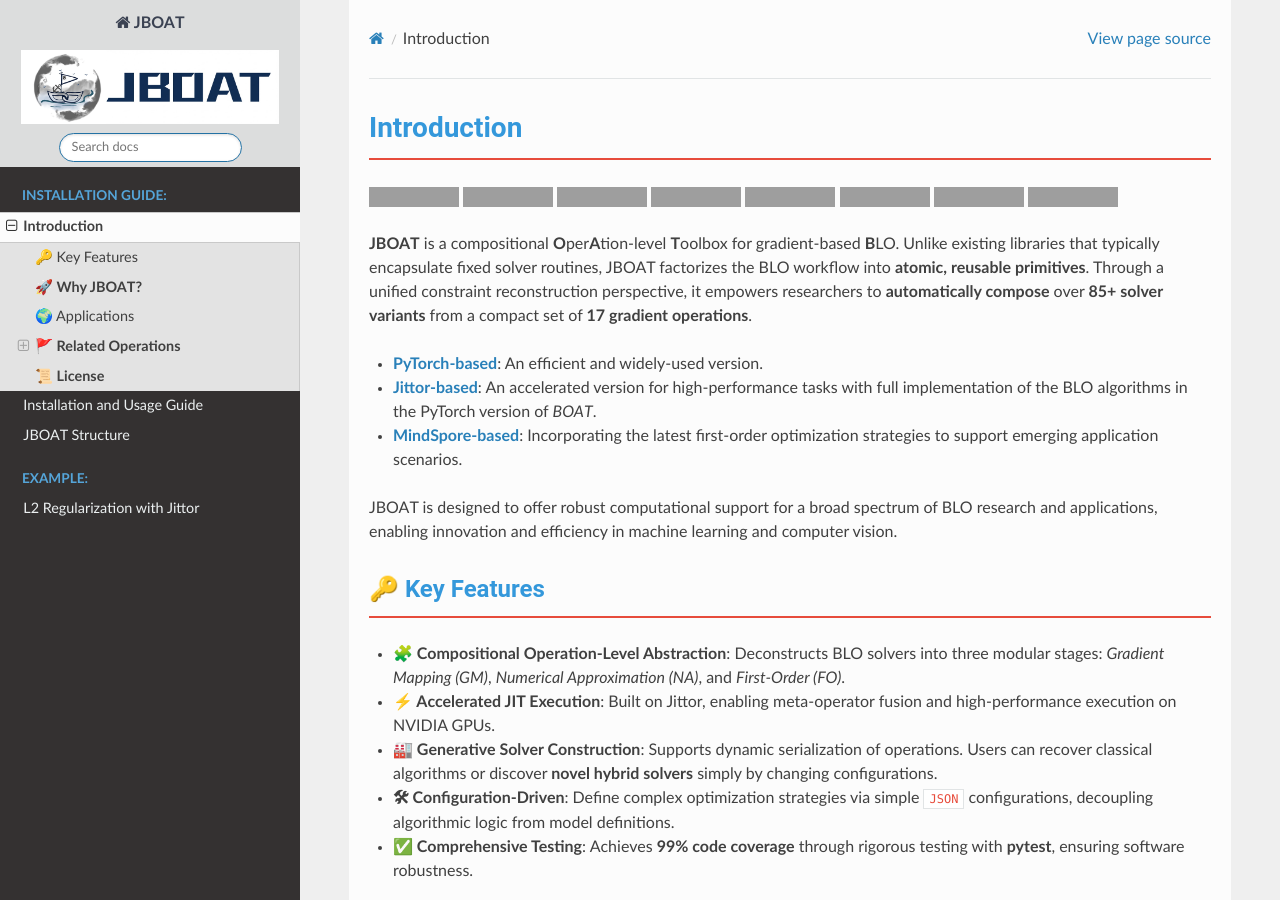
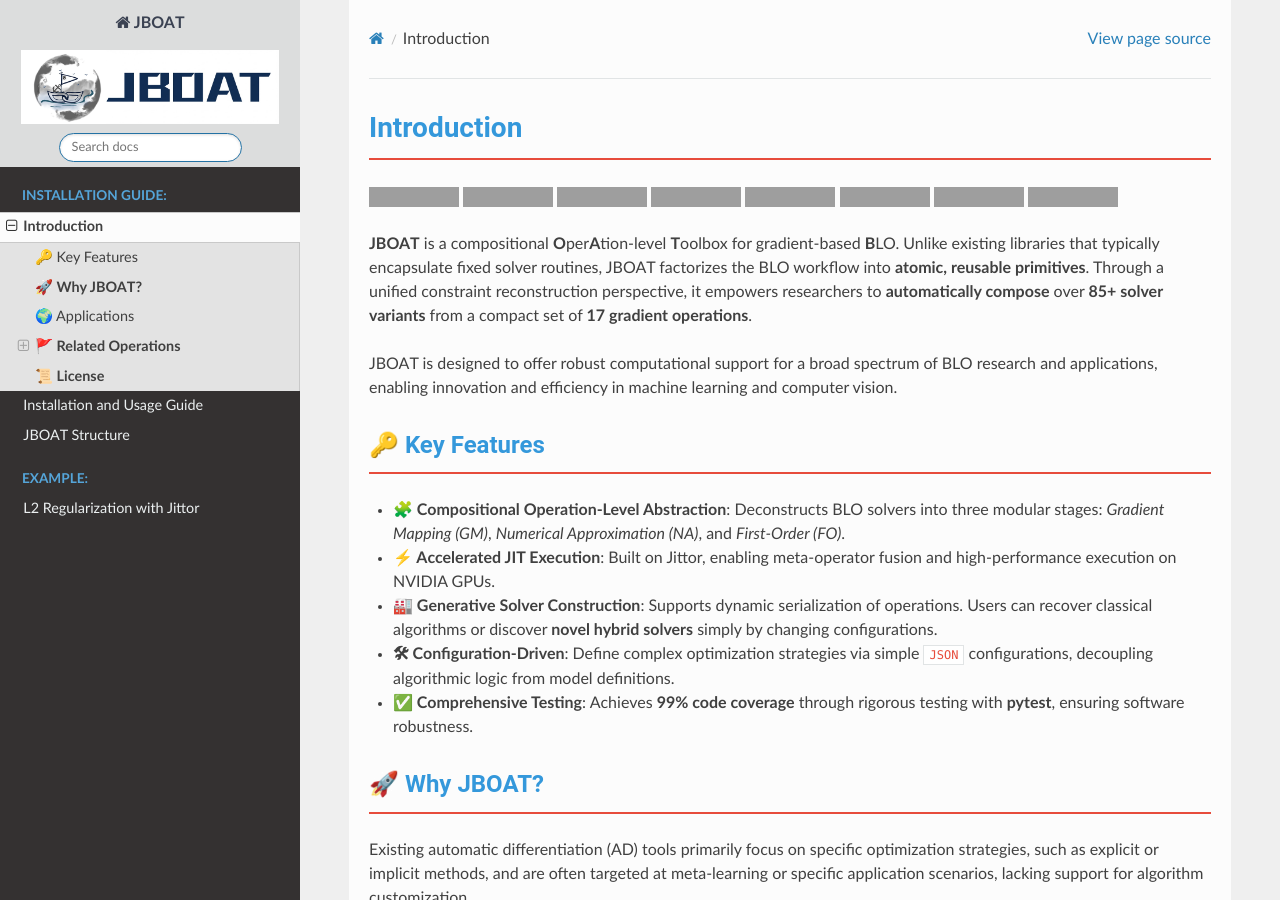
Before and after one commit to vis-opt-group/JBOAT, a Sphinx documentation site: the page built from docs/source/description.md, in a window 1280 px wide and 900 px high, cut to the strip 0-900 px from the top of the window. Built offline with Sphinx 7.4.7 and the Read the Docs theme 3.1.0, drawn with Linux system fonts in a browser that asks for light colours; grey boxes are pictures that could not be loaded.

```diff
--- a/docs/source/description.md
+++ b/docs/source/description.md
@@ -12,10 +12,6 @@
 
 **JBOAT** is a compositional **O**per**A**tion-level **T**oolbox for gradient-based **B**LO.
 Unlike existing libraries that typically encapsulate fixed solver routines, JBOAT factorizes the BLO workflow into **atomic, reusable primitives**. Through a unified constraint reconstruction perspective, it empowers researchers to **automatically compose** over **85+ solver variants** from a compact set of **17 gradient operations**.
-
-- **[PyTorch-based](https://github.com/callous-youth/BOAT)**: An efficient and widely-used version.
-- **[Jittor-based](https://github.com/callous-youth/BOAT/tree/boat_jit)**: An accelerated version for high-performance tasks with full implementation of the BLO algorithms in the PyTorch version of *BOAT*.
-- **[MindSpore-based](https://github.com/callous-youth/BOAT/tree/boat_ms)**: Incorporating the latest first-order optimization strategies to support emerging application scenarios.
 
 
 JBOAT is designed to offer robust computational support for a broad spectrum of BLO research and applications, enabling innovation and efficiency in machine learning and computer vision.
```
Also changed, not shown: README.md (+0 -3 lines), 5 other files.
